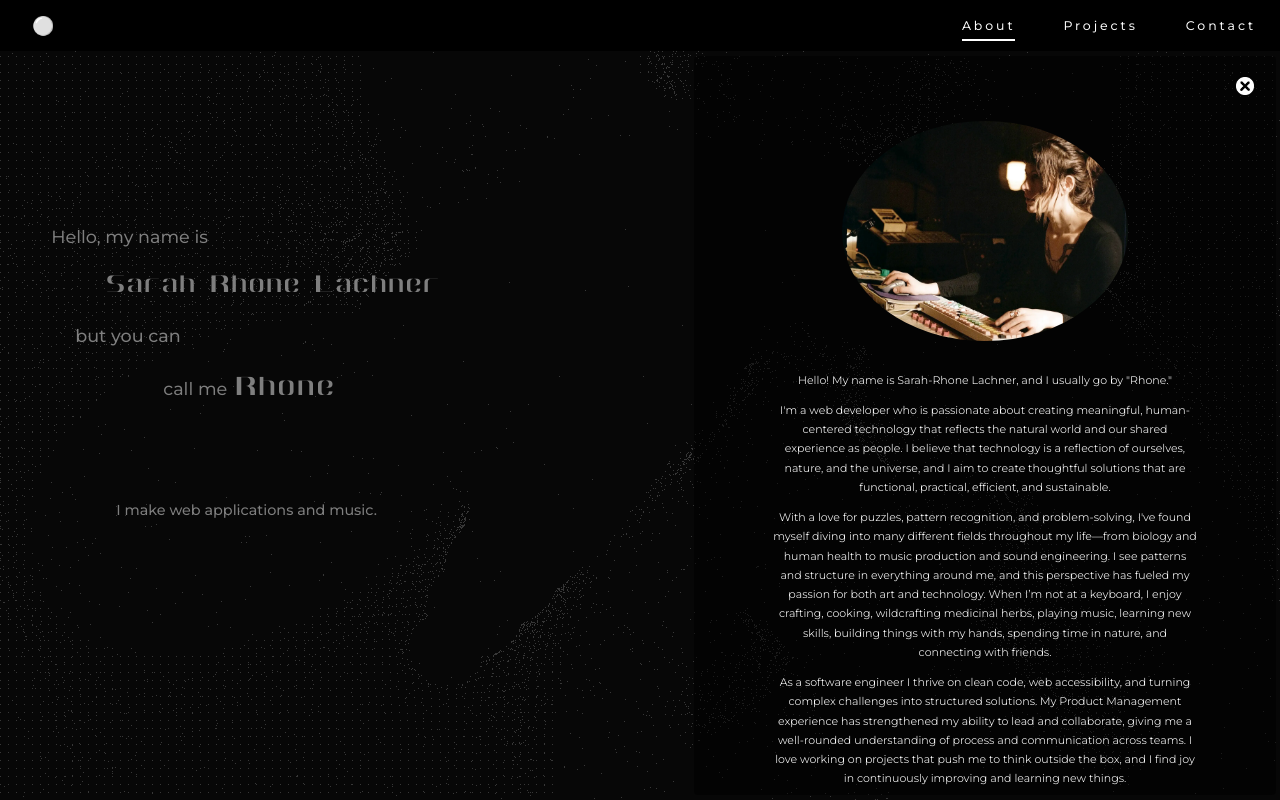
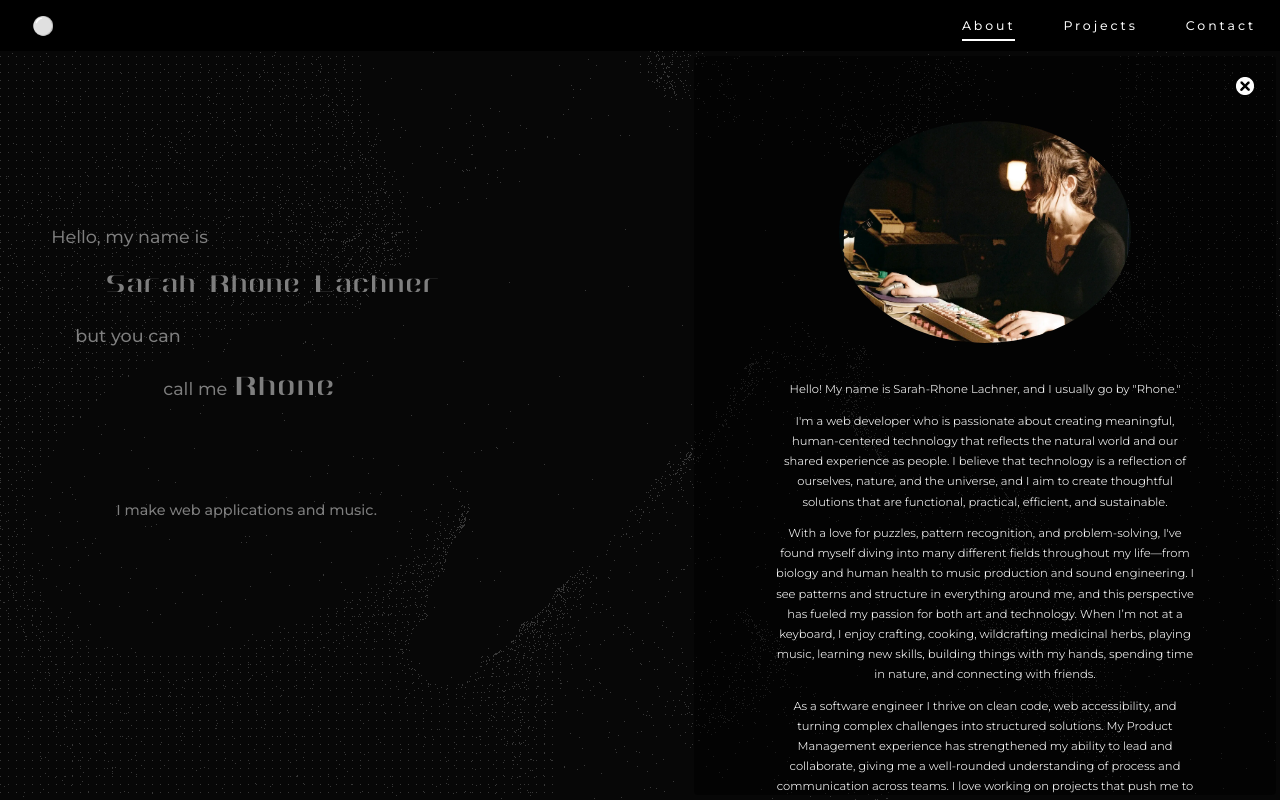
Before and after one commit to RhoneLachner/2024-portfolio, a Next.js app: page / in a window 1280 px wide. Both pictures are taken after a click on the button "About". Built offline with nearby package versions, Linux system fonts and the light colour scheme.

Commit message:
[style]: Update about modal copy and image sizing

```diff
--- a/app/components/AboutModal/AboutModal.module.css
+++ b/app/components/AboutModal/AboutModal.module.css
@@ -2,14 +2,14 @@
   display: block;
   justify-self: center;
   margin: 20px auto 0 auto;
-  height: 13.2rem;
-  width: 17.2rem;
+  height: 13.3rem;
+  width: 17.5rem;
   border-radius: 50%;
   overflow: hidden;
 
   @media (min-width: 768px) {
-    height: calc(13.2rem * 1.04);
-    width: calc(17.2rem * 1.04);
+    height: calc(13.3rem * 1.045);
+    width: calc(17.5rem * 1.045);
   }
 }
 
@@ -24,8 +24,8 @@
 }
 
 .bioCopy {
-  margin:30px auto;
-  font-size: 11px;
+  margin:36px auto;
+  font-size: 11.5px;
   line-height: 1.75;
   max-width: 300px;
   color: var(--text-color);
```
